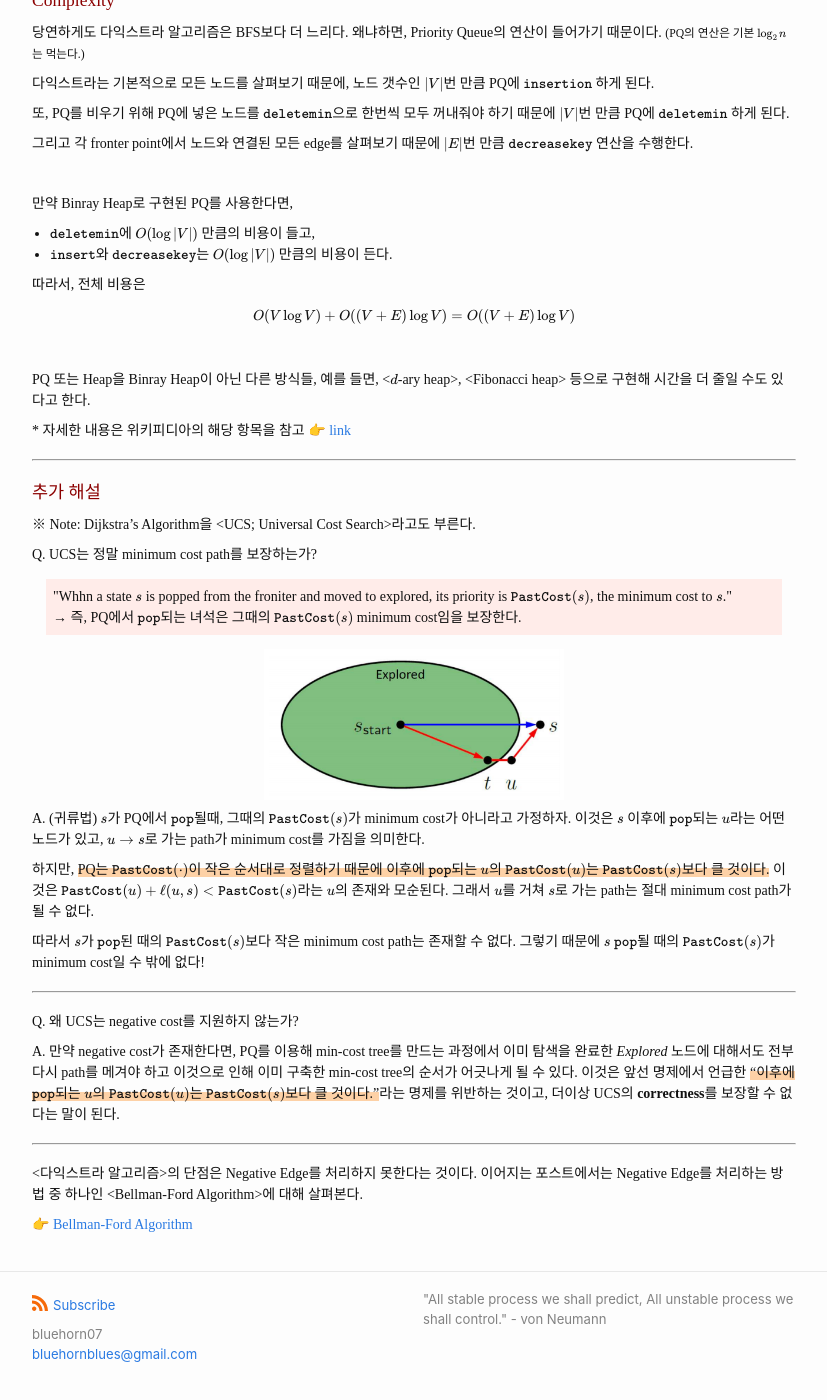
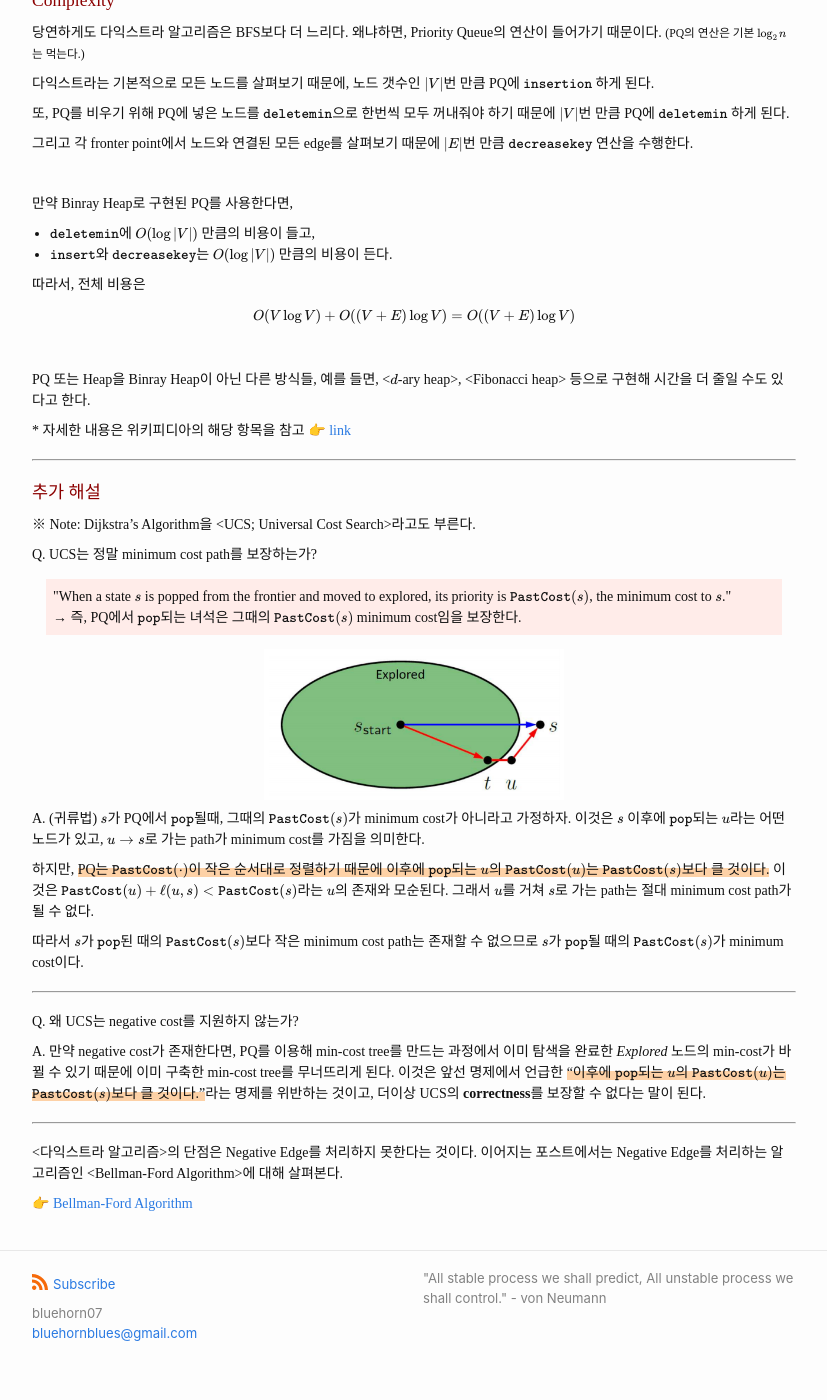
Before and after one commit to BlueHorn07/computer_science, a Jekyll site: the page built from _posts/algorithm/2021-04-17-dijkstra-algorithm.md, in a window 1280 px wide and 1400 px high, scrolled down 2379 px. Shown: the whole window, without its empty margins (226-1053 px from the left). Built offline with Jekyll 4.4.1, drawn with Linux system fonts in a browser that asks for light colours; nearby versions of some CDN libraries; some web fonts are replaced; after the commit the page ends 3758 px from its top, so only the background shows below that.

Commit message:
fix typos

```diff
--- a/_posts/algorithm/2021-04-17-dikstra-algorithm.md
+++ b/_posts/algorithm/2021-04-17-dijkstra-algorithm.md
@@ -156,7 +156,7 @@ Q. UCS는 정말 minimum cost path를 보장하는가?
 
 <div class="statement">
 
-"Whhn a state $s$ is popped from the froniter and moved to explored, its priority is $\texttt{PastCost}(s)$, the minimum cost to $s$." <br/>
+"When a state $s$ is popped from the frontier and moved to explored, its priority is $\texttt{PastCost}(s)$, the minimum cost to $s$." <br/>
 
 → 즉, PQ에서 $\texttt{pop}$되는 녀석은 그때의 $\texttt{PastCost}(s)$ minimum cost임을 보장한다.
 
@@ -170,16 +170,16 @@ A. (귀류법) $s$가 PQ에서 $\texttt{pop}$될때, 그때의 $\texttt{PastCost
 
 하지만, <span class="half_HL">PQ는 $\texttt{PastCost}(\cdot)$이 작은 순서대로 정렬하기 때문에 이후에 $\texttt{pop}$되는 $u$의 $\texttt{PastCost}(u)$는 $\texttt{PastCost}(s)$보다 클 것이다.</span> 이것은 $\texttt{PastCost}(u) + \ell(u, s) < \texttt{PastCost}(s)$라는 $u$의 존재와 모순된다. 그래서 $u$를 거쳐 $s$로 가는 path는 절대 minimum cost path가 될 수 없다.
 
-따라서 $s$가 $\texttt{pop}$된 때의 $\texttt{PastCost}(s)$보다 작은 minimum cost path는 존재할 수 없다. 그렇기 때문에 $s$ $\texttt{pop}$될 때의 $\texttt{PastCost}(s)$가 minimum cost일 수 밖에 없다!
+따라서 $s$가 $\texttt{pop}$된 때의 $\texttt{PastCost}(s)$보다 작은 minimum cost path는 존재할 수 없으므로 $s$가 $\texttt{pop}$될 때의 $\texttt{PastCost}(s)$가 minimum cost이다.
 
 <hr/>
 
 Q. 왜 UCS는 negative cost를 지원하지 않는가?
 
-A. 만약 negative cost가 존재한다면, PQ를 이용해 min-cost tree를 만드는 과정에서 이미 탐색을 완료한 *Explored* 노드에 대해서도 전부 다시 path를 메겨야 하고 이것으로 인해 이미 구축한 min-cost tree의 순서가 어긋나게 될 수 있다. 이것은 앞선 명제에서 언급한 <span class="half_HL">"이후에 $\texttt{pop}$되는 $u$의  $\texttt{PastCost}(u)$는 $\texttt{PastCost}(s)$보다 클 것이다."</span>라는 명제를 위반하는 것이고, 더이상 UCS의 **correctness**를 보장할 수 없다는 말이 된다.
+A. 만약 negative cost가 존재한다면, PQ를 이용해 min-cost tree를 만드는 과정에서 이미 탐색을 완료한 *Explored* 노드의 min-cost가 바뀔 수 있기 때문에 이미 구축한 min-cost tree를 무너뜨리게 된다. 이것은 앞선 명제에서 언급한 <span class="half_HL">"이후에 $\texttt{pop}$되는 $u$의  $\texttt{PastCost}(u)$는 $\texttt{PastCost}(s)$보다 클 것이다."</span>라는 명제를 위반하는 것이고, 더이상 UCS의 **correctness**를 보장할 수 없다는 말이 된다.
 
 <hr/>
 
-\<다익스트라 알고리즘\>의 단점은 Negative Edge를 처리하지 못한다는 것이다. 이어지는 포스트에서는 Negative Edge를 처리하는 방법 중 하나인 \<Bellman-Ford Algorithm\>에 대해 살펴본다.
+\<다익스트라 알고리즘\>의 단점은 Negative Edge를 처리하지 못한다는 것이다. 이어지는 포스트에서는 Negative Edge를 처리하는 알고리즘인 \<Bellman-Ford Algorithm\>에 대해 살펴본다.
 
 👉 [Bellman-Ford Algorithm]({{"/2021/04/18/Bellman-Ford.html" | relative_url}})
```
